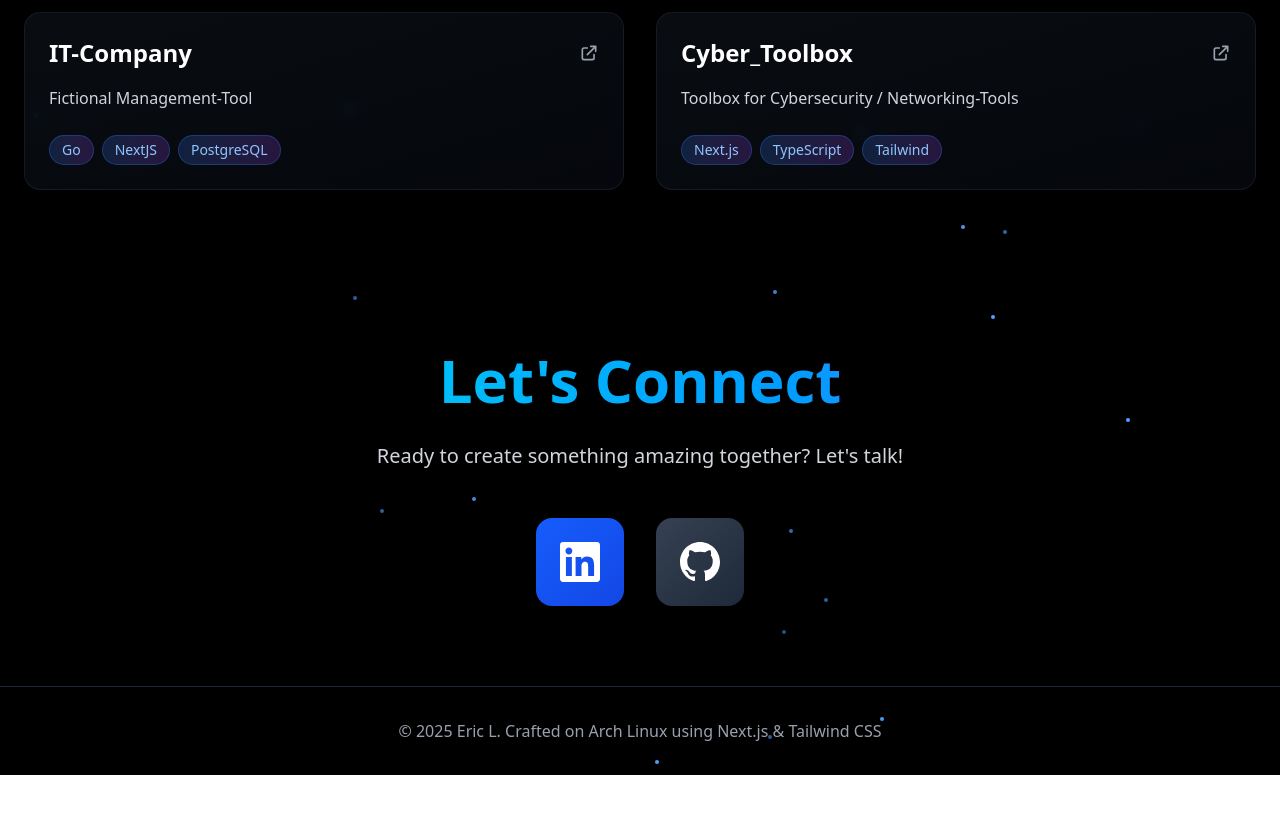
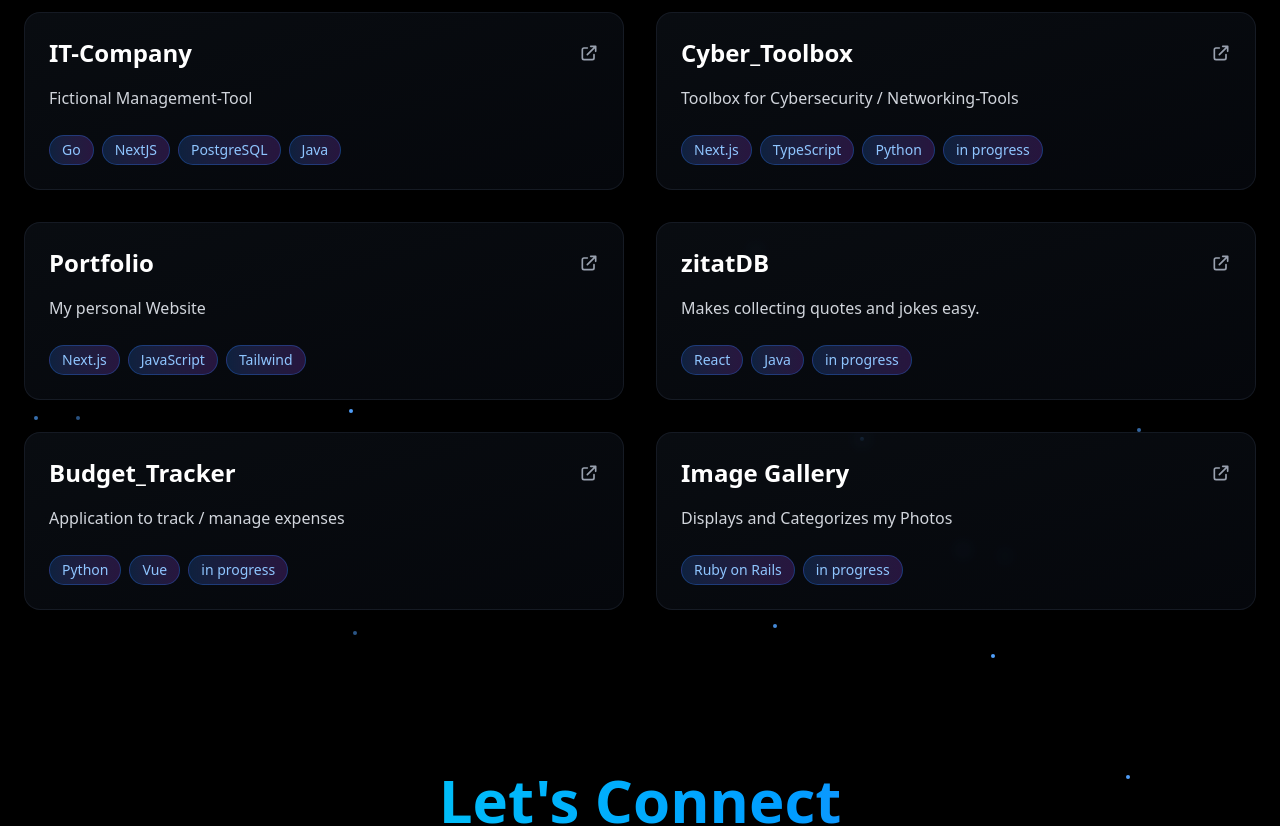
Before and after one commit to EricLuec/newPortfolio, a Next.js app: page / in a window 1280 px wide. Shown: the part 1600-2426 px from the top of the page. Before the commit the page ends 2375 px from the top, so only its background shows below. Built offline with nearby package versions, Linux system fonts and the light colour scheme.

Commit message:
more projects

```diff
--- a/src/components/Portfolio.jsx
+++ b/src/components/Portfolio.jsx
@@ -1,6 +1,6 @@
 import React from 'react';
 import { useState } from 'react';
-import { useMousePosition } from '../hooks/useMousePosition';
+import { useMousePosition } from '@/hooks/useMousePosition';
 import { AnimatedBackground } from './ui/AnimatedBackground';
 import { HeroSection } from './sections/HeroSection';
 import { AboutSection } from './sections/AboutSection';
@@ -14,8 +14,6 @@
 
   return (
     <div className="relative min-h-screen overflow-hidden">
-
-      {is3DMode && <Portfolio3D />}
       {!is3DMode && (
         <div className="relative min-h-screen bg-black text-white">
           <AnimatedBackground mousePosition={mousePosition} />
--- a/src/data/projects.js
+++ b/src/data/projects.js
@@ -3,7 +3,7 @@
         id: 1,
         title: "IT-Company",
         description: "Fictional Management-Tool",
-    tags: ["Go", "NextJS", "PostgreSQL"],
+        tags: ["Go", "NextJS", "PostgreSQL", "Java"],
         gradient: "from-purple-500 to-pink-500",
         link: "https://github.com/EricLuec/itcompany.git",
         liveDemo: "https://projekt1.vercel.app",
@@ -13,9 +13,40 @@
         id: 2,
         title: "Cyber_Toolbox",
         description: "Toolbox for Cybersecurity / Networking-Tools",
-    tags: ["Next.js", "TypeScript", "Tailwind"],
+        tags: ["Next.js", "TypeScript", "Python", "in progress"],
         gradient: "from-blue-500 to-cyan-500",
         link: "https://github.com/EricLuec/cyber_tools"
     },
-
+    {
+        id: 3,
+        title: "Portfolio",
+        description: "My personal Website",
+        tags: ["Next.js", "JavaScript", "Tailwind"],
+        gradient: "from-blue-500 to-cyan-500",
+        link: "https://github.com/EricLuec/newPortfolio",
+    },
+    {
+        id: 4,
+        title: "zitatDB",
+        description: "Makes collecting quotes and jokes easy.",
+        tags: ["React", "Java", "in progress"],
+        gradient: "from-blue-500 to-cyan-500",
+        link: "https://github.com/EricLuec",
+    },
+    {
+        id: 5,
+        title: "Budget_Tracker",
+        description: "Application to track / manage expenses",
+        tags: ["Python", "Vue", "in progress"],
+        gradient: "from-blue-500 to-cyan-500",
+        link: "https://github.com/EricLuec/budget_tracker",
+    },
+    {
+        id: 6,
+        title: "Image Gallery",
+        description: "Displays and Categorizes my Photos",
+        tags: ["Ruby on Rails", "in progress"],
+        gradient: "from-blue-500 to-cyan-500",
+        link: "https://github.com/EricLuec/ImageGallery",
+    },
 ];
```
Lines whose indentation alone changed are shown as unchanged.
